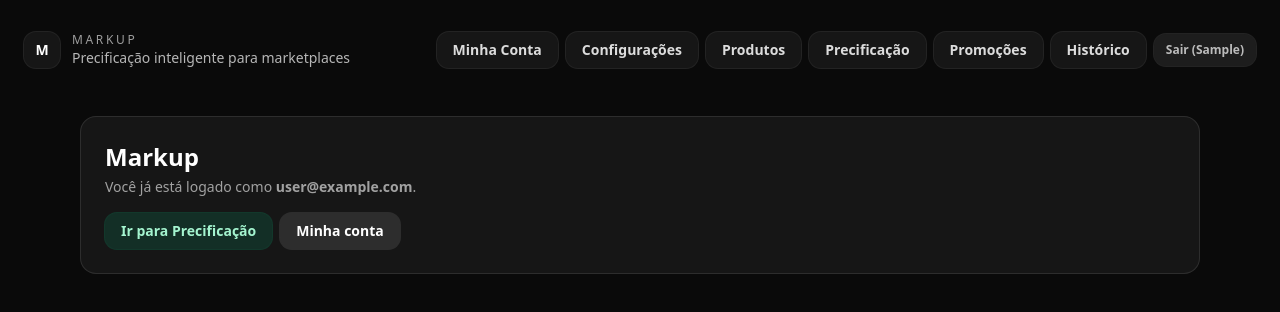
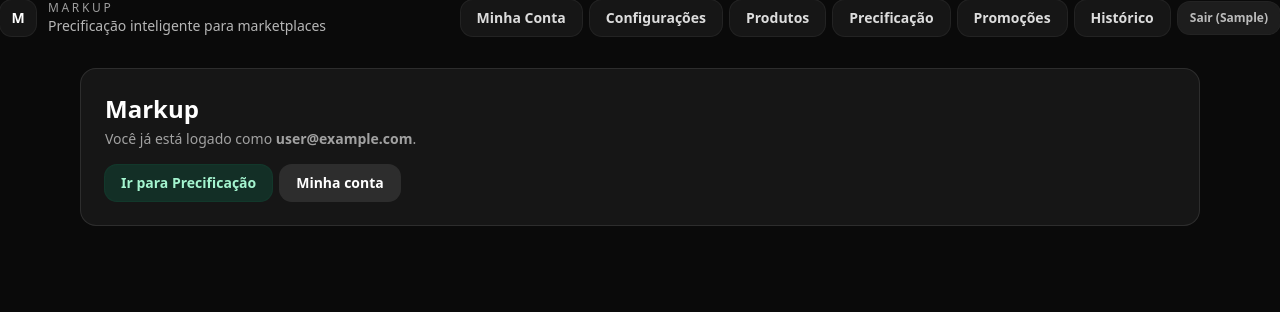
Before and after one commit to GreiceSchneider0103/precificacao-app, a Next.js app: page / in a window 1280 px wide. Shown: the top 312 px of the page. Built offline with nearby package versions, Linux system fonts and the light colour scheme; no server answers; sample sign-in values are in the browser's storage.

Commit message:
fix: atualizacao header.tsx

```diff
--- a/app/components/Header.tsx
+++ b/app/components/Header.tsx
@@ -20,8 +20,7 @@ type Props = {
 
 export function Header({ isLoggedIn, userName }: Props) {
   return (
-    <header className="flex items-center justify-between px-6 py-4 mt-4">
-
+    <header className="flex items-center justify-between">
       {/* Logo */}
       <Link href="/" className="flex items-center gap-3">
         <div className="h-9 w-9 rounded-xl theme-logo grid place-items-center">
```
